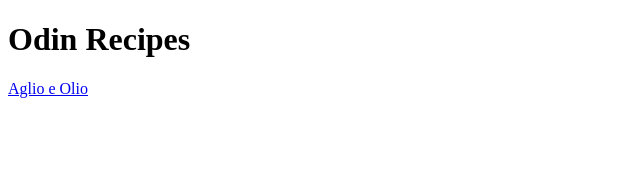
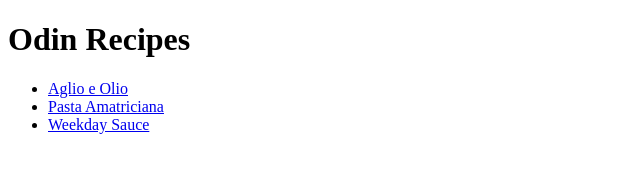
Before and after one commit to pexluma/odin-recipes, a plain HTML site: page index.html in a window 1280 px wide. Shown: the whole page, without its empty margins (0-640 px from the left). Drawn offline with Linux system fonts and the light colour scheme.

Commit message:
Create 2 recipepage and link to index

```diff
--- a/index.html
+++ b/index.html
@@ -8,7 +8,10 @@
 
 <body>
     <h1>Odin Recipes</h1>
-    <a href="recipes/aglio-e-olio.html">Aglio e Olio</a>
+        <ul>
+            <li><a href="recipes/aglio-e-olio.html">Aglio e Olio</a></li>
+            <li><a href="recipes/pasta-amatriciana.html">Pasta Amatriciana</a></li>
+            <li><a href="recipes/weekday-sauce.html">Weekday Sauce</a></li>
 </body>
 
 </html>
```
Also changed, not shown: img/weekday-sauce.jpg (added), recipes/pasta-amatriciana.html (added), recipes/weekday-sauce.html (added).
